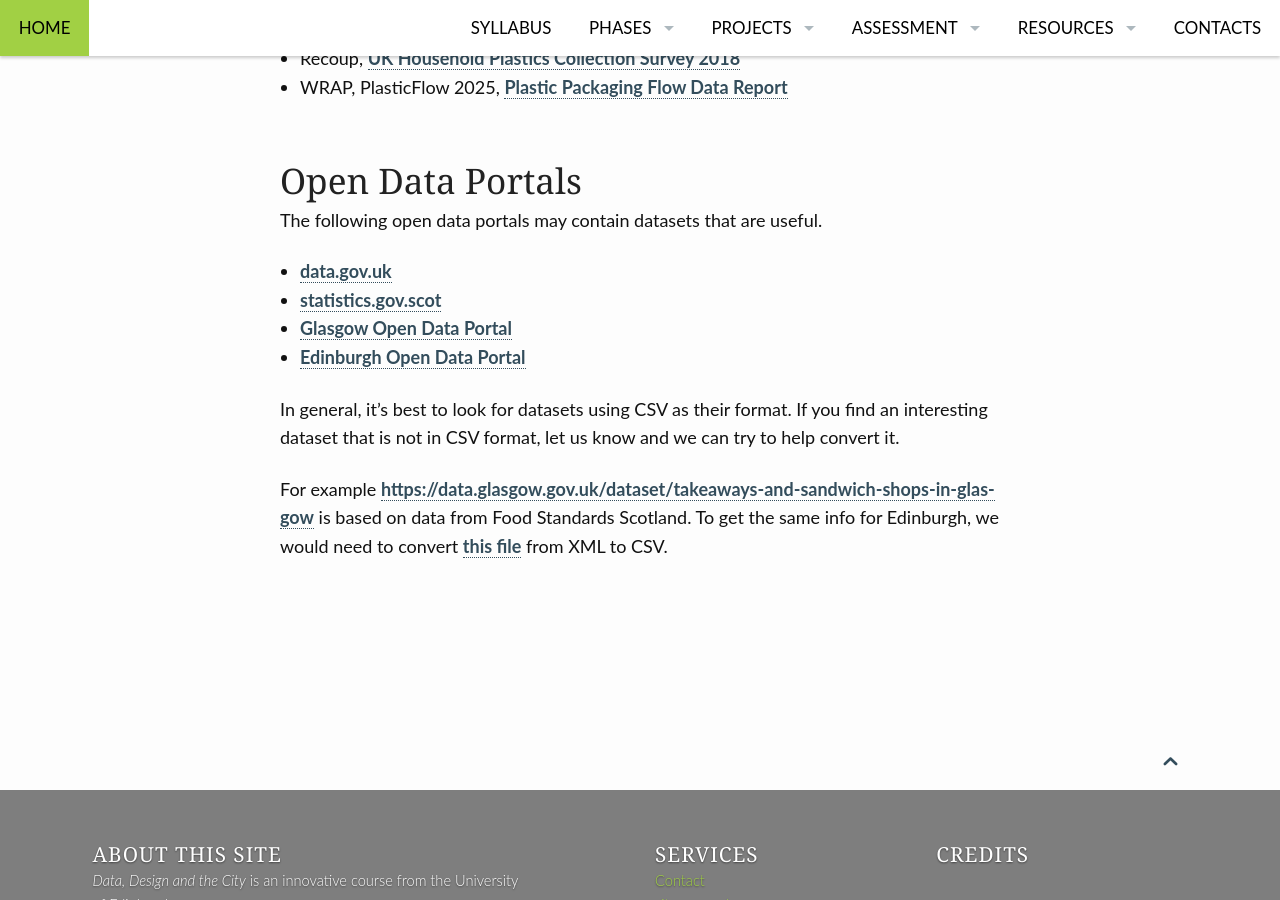
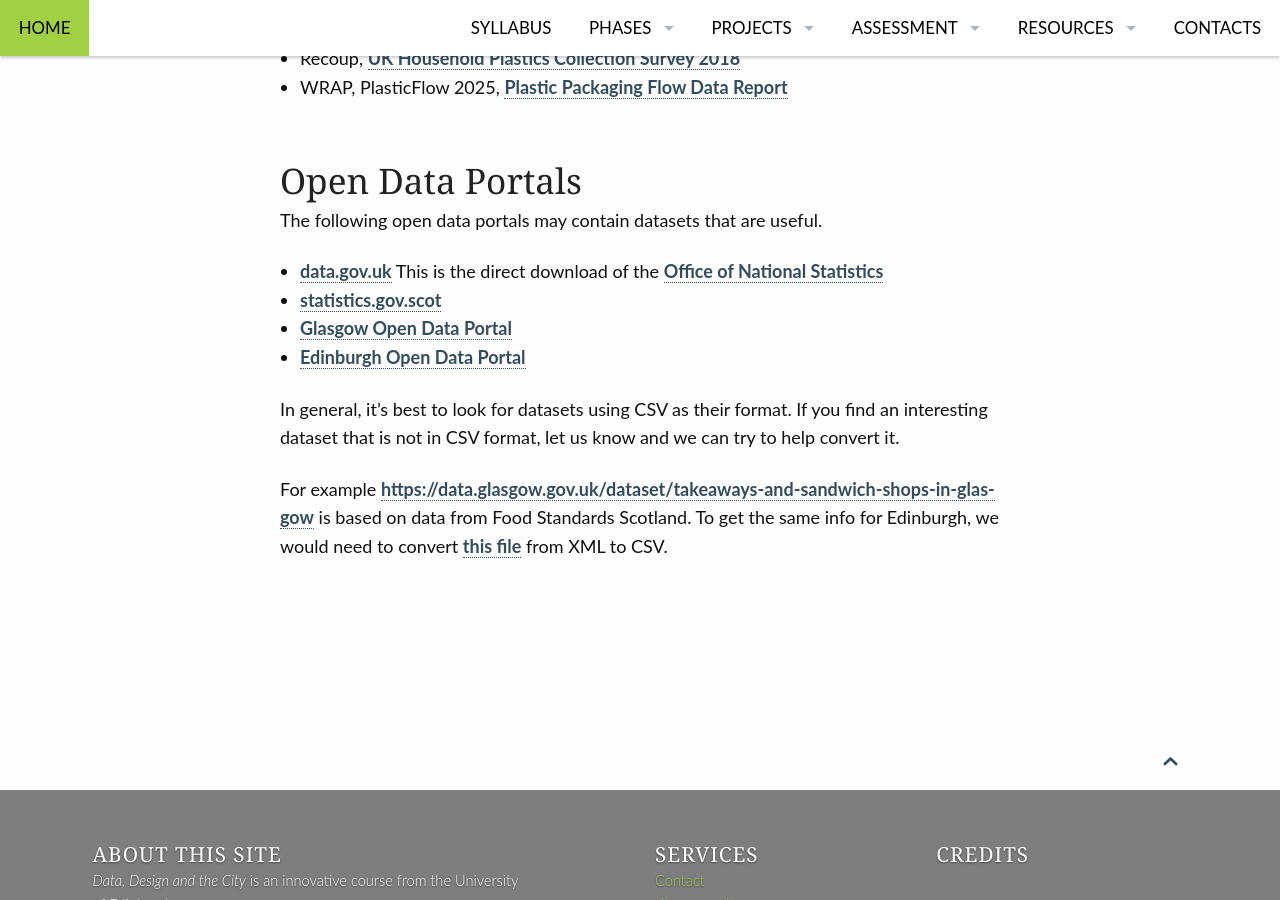
Before and after one commit to edinburghlivinglab/ddc, a Jekyll site: the page built from pages/datasets.md, in a window 1280 px wide and 900 px high, scrolled down 498 px. Built offline with Jekyll 4.4.1, drawn with Linux system fonts in a browser that asks for light colours.

Commit message:
Update datasets.md

```diff
--- a/pages/datasets.md
+++ b/pages/datasets.md
@@ -18,7 +18,7 @@ permalink: "/datasets/"
 
 The following open data portals may contain datasets that are useful.
 
-* [data.gov.uk](https://data.gov.uk/data/search)
+* [data.gov.uk](https://data.gov.uk/data/search) This is the direct download of the [Office of National Statistics](https://www.ons.gov.uk/)
 * [statistics.gov.scot](http://statistics.gov.scot)
 * [Glasgow Open Data Portal](https://data.glasgow.gov.uk/dataset)
 * [Edinburgh Open Data Portal](http://data.edinburghopendata.info/dataset)
```
